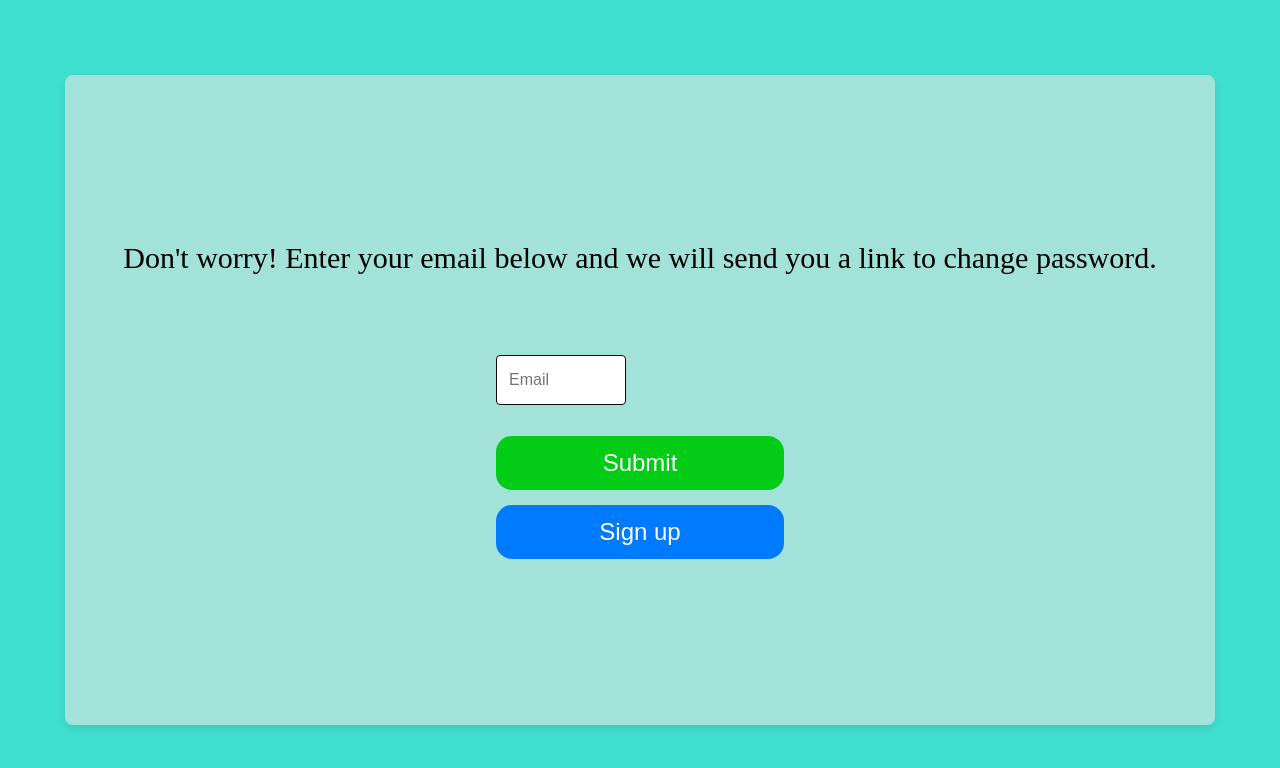
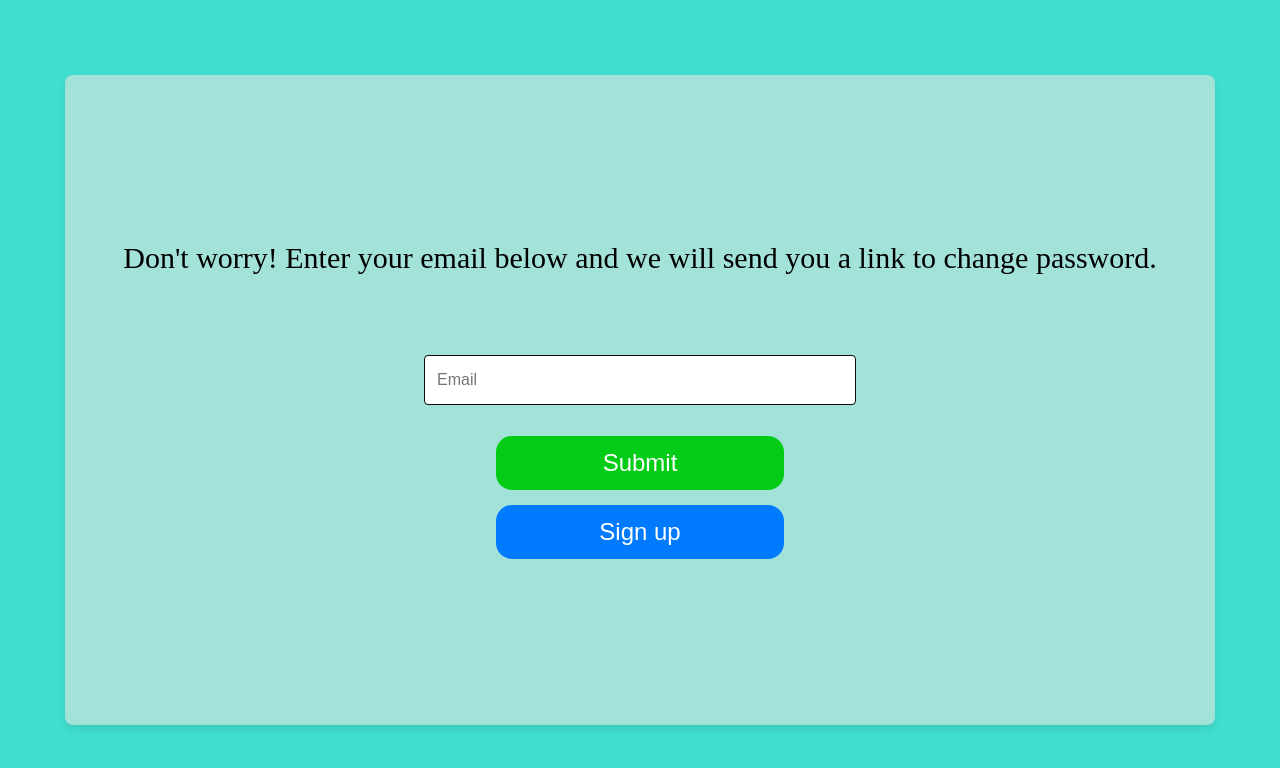
Before and after one commit to aarushicpandey0007/WeAnalyz_Assignment, a React (Create React App) app: page /forget-password in a window 1280 px wide. Shown: the top 768 px of the page. Built offline with nearby package versions, Linux system fonts and the light colour scheme.

Commit message:
Update Forgotpassword.jsx

```diff
--- a/src/Authentication/Forgotpassword.jsx
+++ b/src/Authentication/Forgotpassword.jsx
@@ -1,10 +1,13 @@
 import React, { useState } from 'react';
 import './ForgotP.css';
+import { useNavigate } from 'react-router-dom';
 
 const SignUpComponent = () => {
   const [email, setEmail] = useState('');
+  const navigate = useNavigate();
 
   const handleSubmit = (e) => {
+    navigate('/');
     e.preventDefault();
     console.log('Email submitted:', email);
   };
@@ -16,14 +19,14 @@ const SignUpComponent = () => {
           Don't worry! Enter your email below and we will send you a link to change password.
         </p>
         <form onSubmit={handleSubmit}>
-          <input
+          <input className='forgotinput'
             type="email"
             value={email}
             onChange={(e) => setEmail(e.target.value)}
             placeholder="Email"
             required
           />
-          <button type="submit" className="signin-btn">
+          <button type="submit" className="signin-btn" >
             Submit
           </button>
           <button type="button" className="signup-btn">
```
